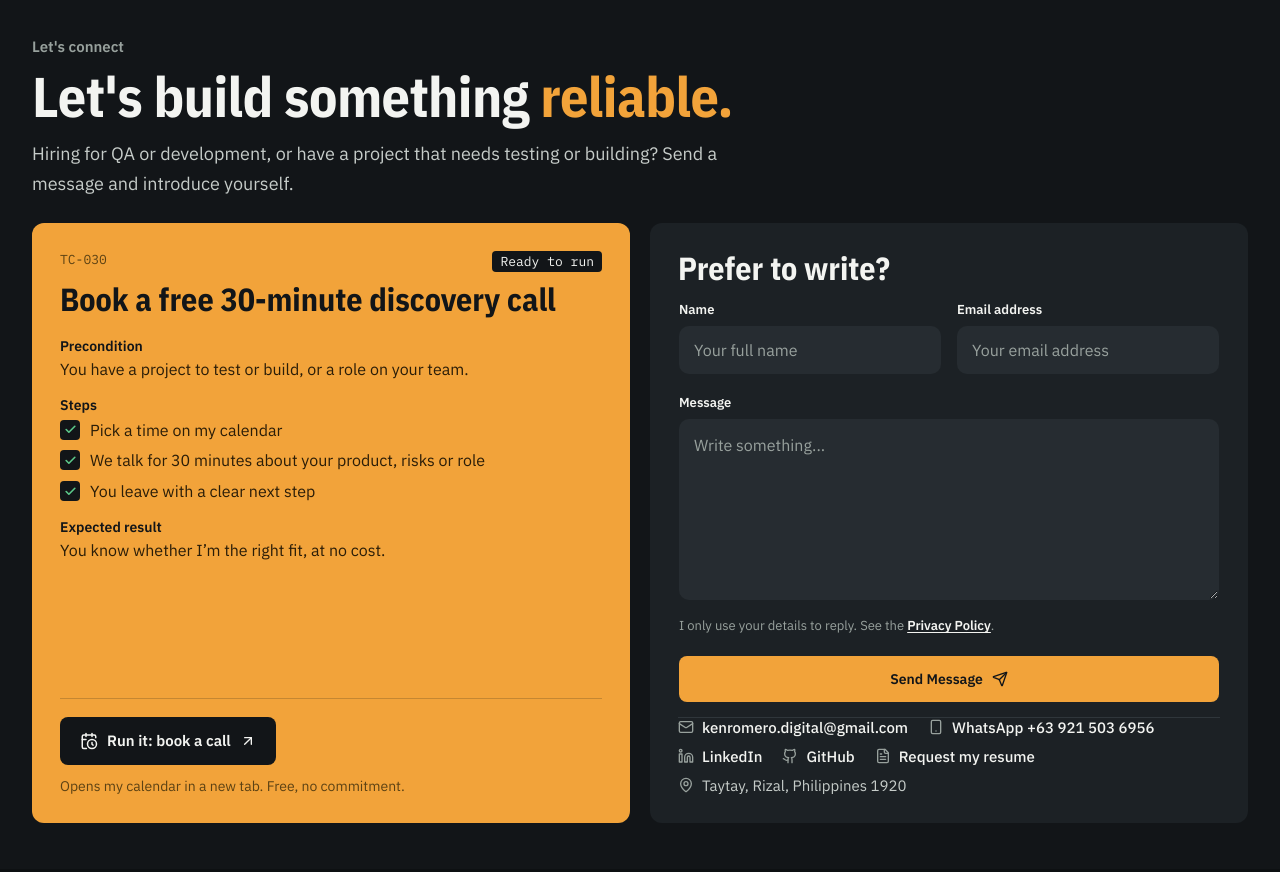
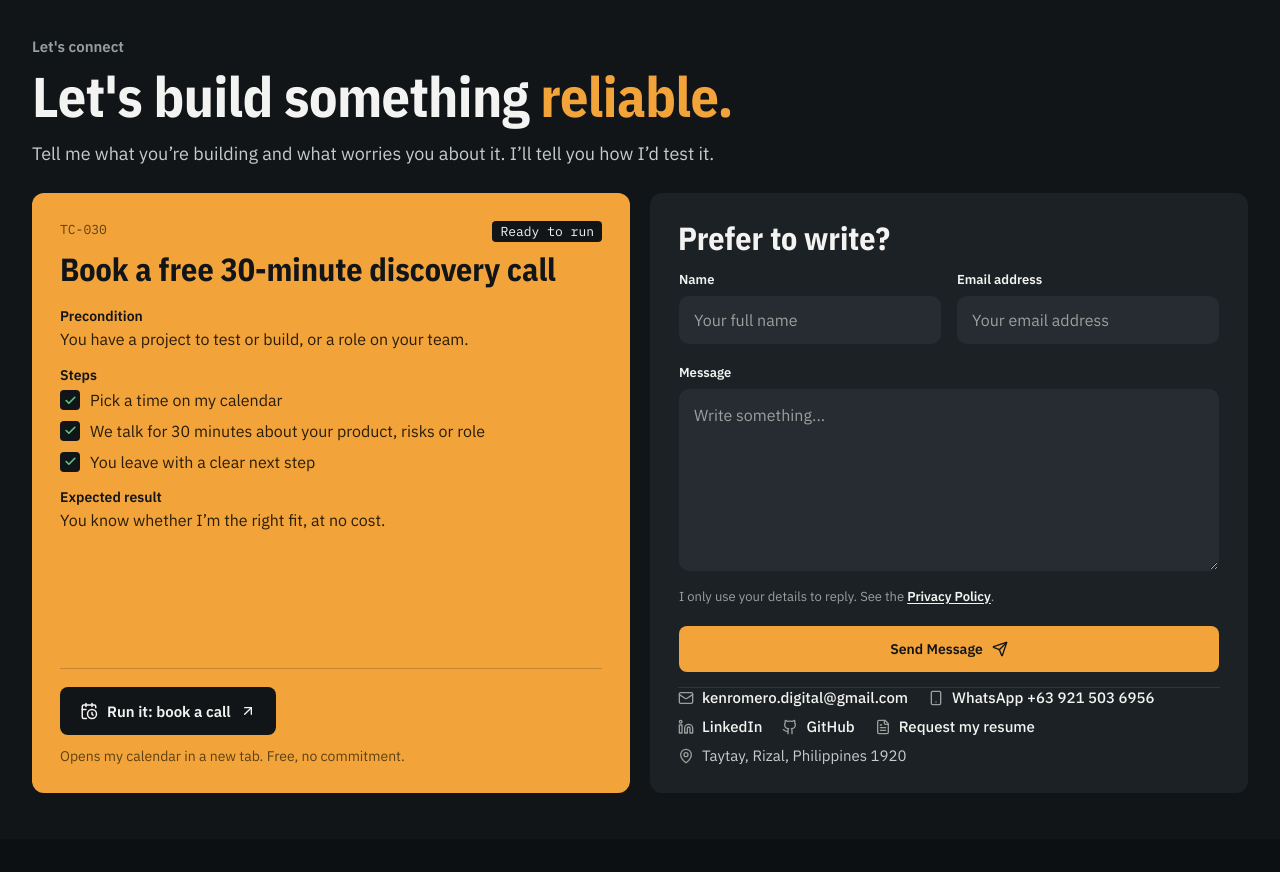
Before and after one commit to Kenxyriel/kenromero-portfolio, a React (Vite) app: page /qa in a window 1280 px wide. Shown: the part 5060-5932 px from the top of the page. Built offline with nearby package versions, Linux system fonts and the light colour scheme.

Commit message:
Rewrite tech contact intro
Co-Authored-By: Claude Opus 5.5 <noreply@anthropic.com>
Claude-Session: https://claude.ai/code/session_01ABCkE856RpTaLwvup8cswP

```diff
--- a/src/data/tech.ts
+++ b/src/data/tech.ts
@@ -197,5 +197,5 @@ export const techContent = {
     note: 'Opens my calendar in a new tab. Free, no commitment.',
   },
   contactIntro:
-    'Hiring for QA or development, or have a project that needs testing or building? Send a message and introduce yourself.',
+    'Tell me what you’re building and what worries you about it. I’ll tell you how I’d test it.',
 }
```
